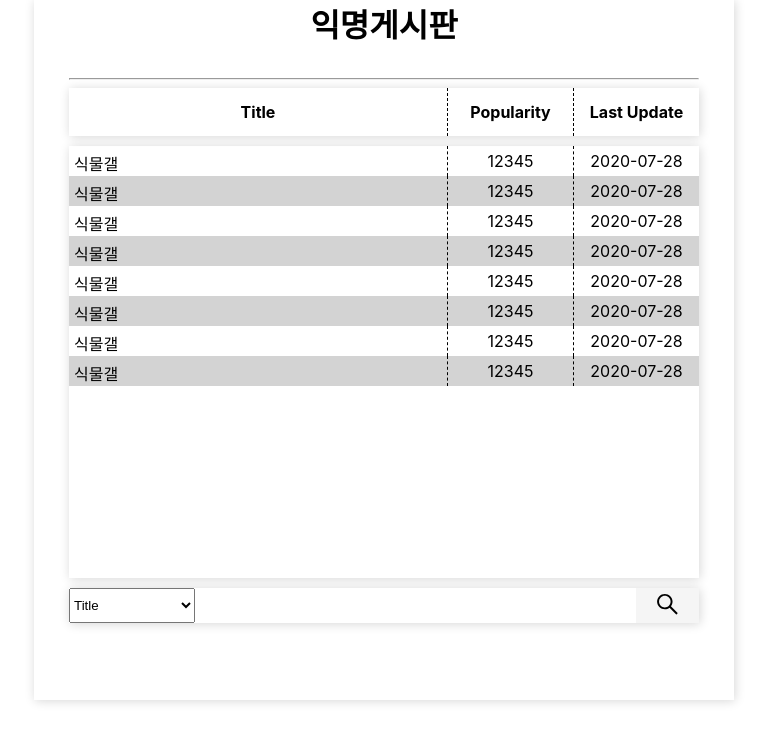
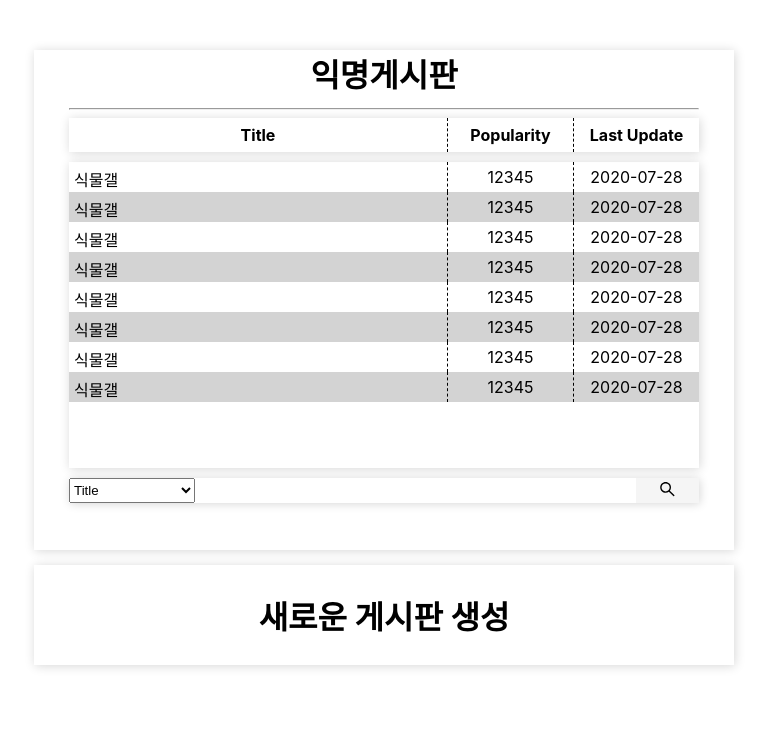
Before and after one commit to fidus-dev/MBTI_Fidus, a React app in the folder mbti_fidus_frontend/: page / in a window 1280 px wide. Shown: the top 742 px of the page, without its empty margins (256-1025 px from the left). Built offline with nearby package versions, Linux system fonts and the light colour scheme; what typesafe-actions would draw is missing.

Commit message:
[feat] entry page 에 새로운 게시판 생성 버튼 추가

```diff
--- a/mbti_fidus_frontend/src/pages/Anonymous/EntryPage.tsx
+++ b/mbti_fidus_frontend/src/pages/Anonymous/EntryPage.tsx
@@ -4,13 +4,26 @@ import BoardList from '../../components/Anonymous/BoardList';
 import { entryTableBodyRowItems, entryTableHeaderItem } from '../../test/Anonymous/entryTableItem';
 
 const WrapperDiv = styled.div`
-    margin: auto;
-    width: 700px;
-    height: 700px;
+    margin: 50px auto 0 auto;
     display: flex;
     flex-direction: column;
+    width: 700px;
     `;
 
+const CreateNewBoardButtonDiv = styled.div`
+    margin-top: 15px;
+    width: 100%;
+    height: 100px;
+    display: flex;
+    justify-content: center;
+    align-items: center;
+    box-shadow: 1px 1px 10px 0px rgba(5,5,5,0.16);
+    font-weight: bold;
+    font-size: 2rem;
+    &:hover {
+        background: radial-gradient(circle, rgba(245,245,245,1) 0%, rgba(215,240,255,1) 100%);
+    }
+`;
 interface EntryPageProps {
 
 }
@@ -23,7 +36,10 @@ const EntryPage: React.FC<EntryPageProps> = ({ }) => {
             headerItem={entryTableHeaderItem}
             bodyItem={entryTableBodyRowItems}
             boardName={'익명게시판'}
+            width={'100%'}
+            height={'500px'}
             />
+            <CreateNewBoardButtonDiv>새로운 게시판 생성</CreateNewBoardButtonDiv>
         </WrapperDiv>
     );
 }
```
